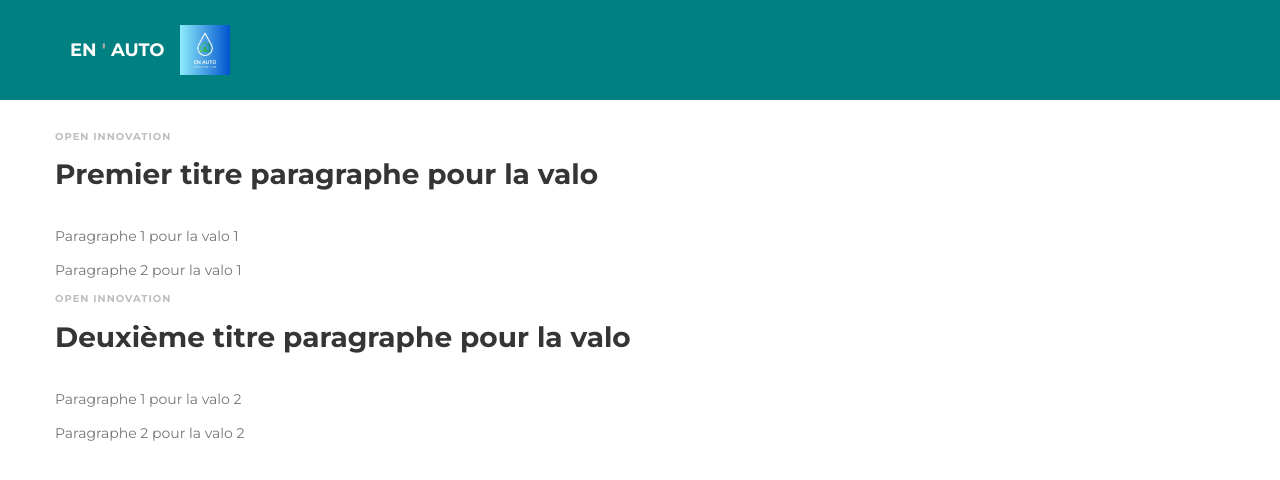
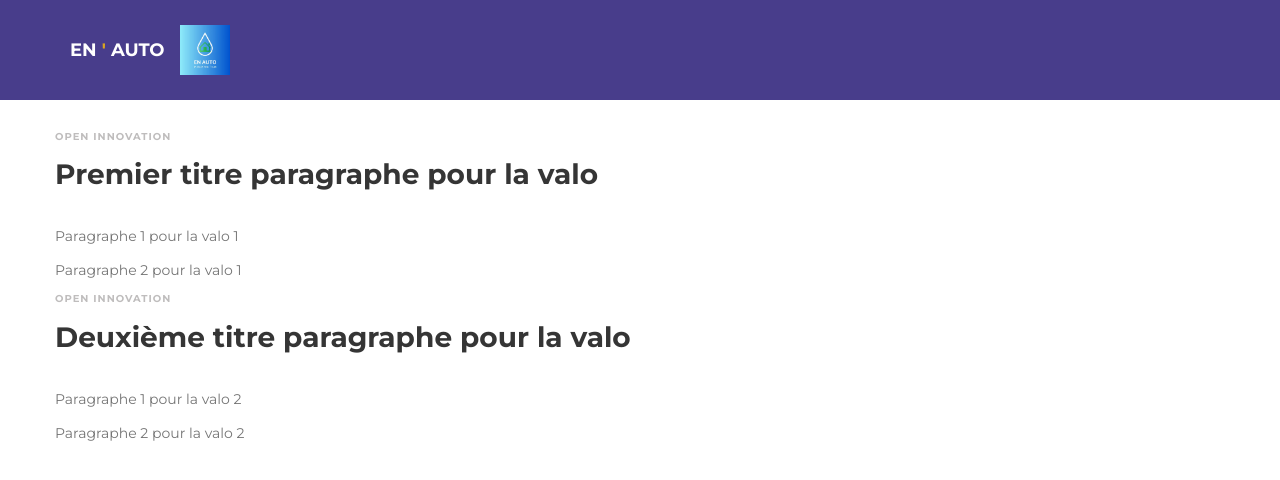
Before and after one commit to Iandraina/page-accueil, a plain HTML site: page valo.html in a window 1280 px wide. Drawn offline with Linux system fonts and the light colour scheme.

Commit message:
Update valo.html

```diff
--- a/valo.html
+++ b/valo.html
@@ -12,10 +12,10 @@
 
 </head>
 <body>
-    <section style="background-color: teal;" class="navbar custom-navbar navbar-fixed-top" role="navigation">
+    <section style="background-color:darkslateblue;" class="navbar custom-navbar navbar-fixed-top" role="navigation">
         <div class="container">
              <div class="navbar-header" >
-                  <a href="index.html" class="navbar-brand">EN <span style="color :#A9A9A9">'</span> AUTO</a>
+                  <a href="index.html" class="navbar-brand">EN <span style="color :goldenrod">'</span> AUTO</a>
                   <img src="images/logo.jpg" width="50" height="50"></img>
              </div>
         </div>
```
